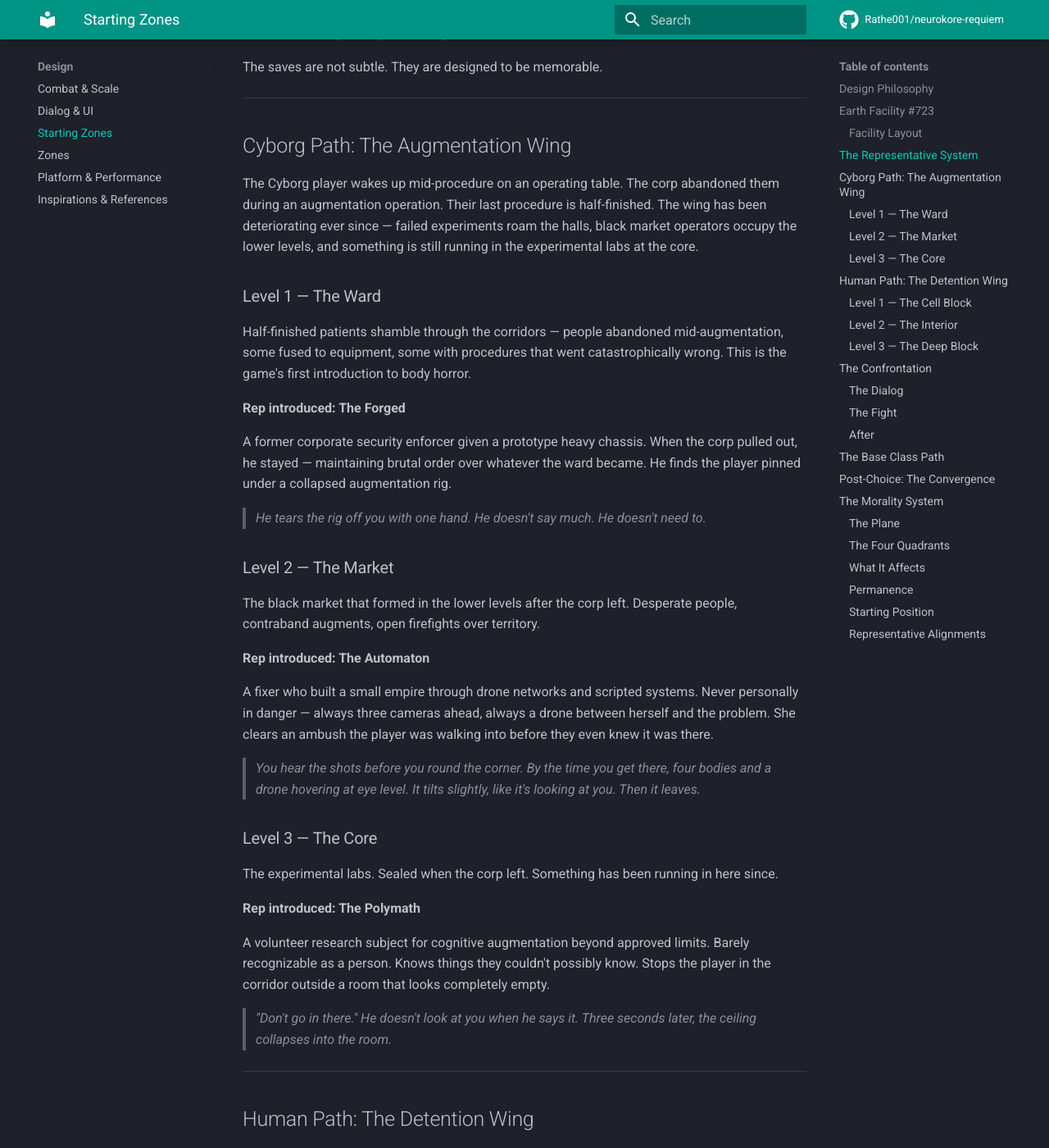
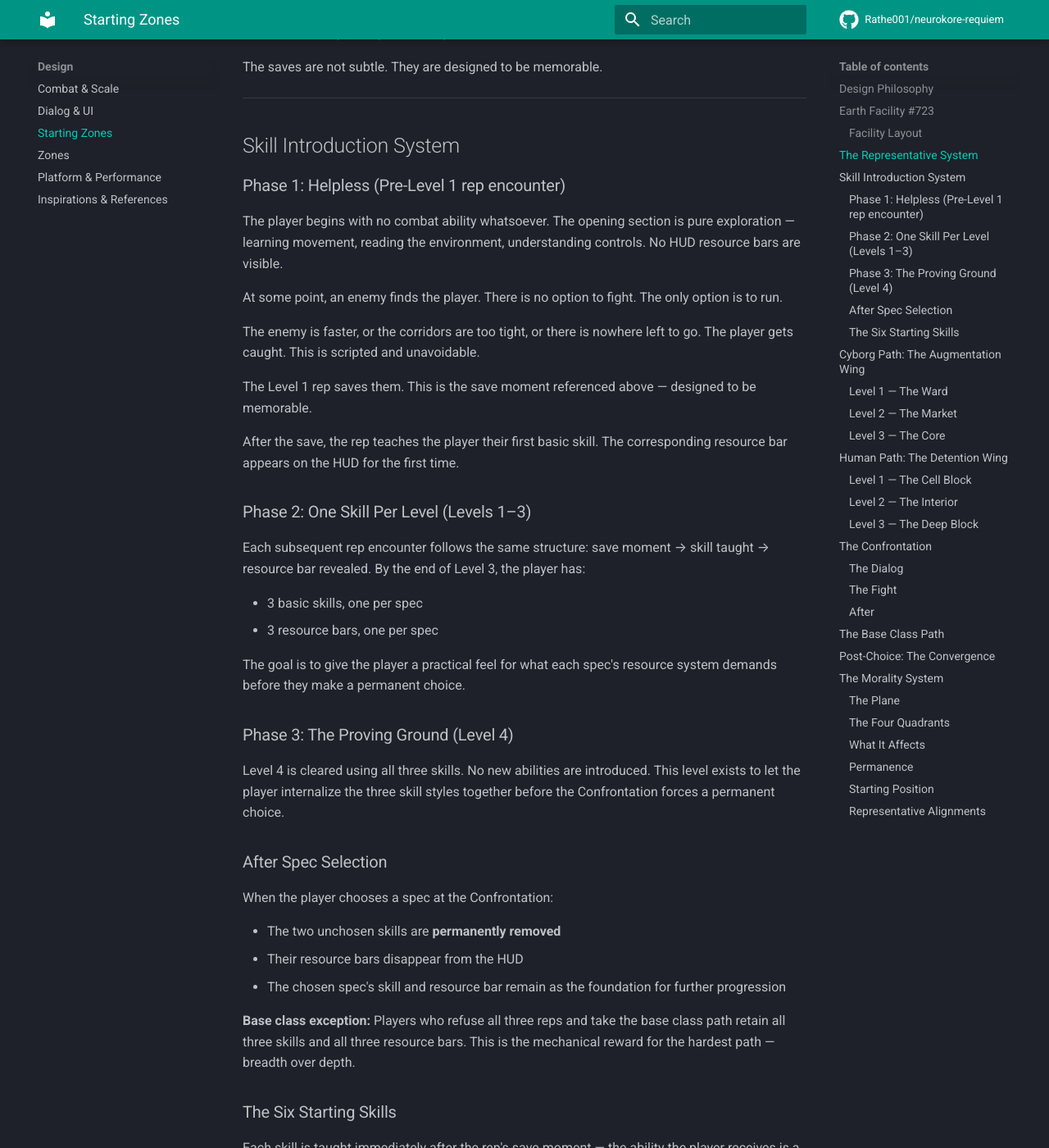
Before and after one commit to Rathe001/neurokore-requiem, an MkDocs documentation site: the page built from docs/design/starting-zones.md, in a window 1280 px wide and 1400 px high, scrolled down 1522 px. Shown: the whole window at 82% size. Built offline with MkDocs 1.6.1 and Material for MkDocs 9.7.7, drawn with Linux system fonts in a browser that asks for light colours; comment, search, counter and statistics services are not loaded; some of the changed text lies outside the part shown.

Commit message:
Add skill introduction system and starting skills to starting zones doc
Co-Authored-By: Claude Sonnet 4.6 <noreply@anthropic.com>

```diff
--- a/docs/design/starting-zones.md
+++ b/docs/design/starting-zones.md
@@ -46,6 +46,65 @@ This creates two things:
 2. **Betrayal** — choosing one rep means fighting and killing the other two. They saved you. You know exactly what you're doing.
 
 The saves are not subtle. They are designed to be memorable.
+
+---
+
+## Skill Introduction System
+
+### Phase 1: Helpless (Pre-Level 1 rep encounter)
+
+The player begins with no combat ability whatsoever. The opening section is pure exploration — learning movement, reading the environment, understanding controls. No HUD resource bars are visible.
+
+At some point, an enemy finds the player. There is no option to fight. The only option is to run.
+
+The enemy is faster, or the corridors are too tight, or there is nowhere left to go. The player gets caught. This is scripted and unavoidable.
+
+The Level 1 rep saves them. This is the save moment referenced above — designed to be memorable.
+
+After the save, the rep teaches the player their first basic skill. The corresponding resource bar appears on the HUD for the first time.
+
+### Phase 2: One Skill Per Level (Levels 1–3)
+
+Each subsequent rep encounter follows the same structure: save moment → skill taught → resource bar revealed. By the end of Level 3, the player has:
+
+- 3 basic skills, one per spec
+- 3 resource bars, one per spec
+
+The goal is to give the player a practical feel for what each spec's resource system demands before they make a permanent choice.
+
+### Phase 3: The Proving Ground (Level 4)
+
+Level 4 is cleared using all three skills. No new abilities are introduced. This level exists to let the player internalize the three skill styles together before the Confrontation forces a permanent choice.
+
+### After Spec Selection
+
+When the player chooses a spec at the Confrontation:
+
+- The two unchosen skills are **permanently removed**
+- Their resource bars disappear from the HUD
+- The chosen spec's skill and resource bar remain as the foundation for further progression
+
+**Base class exception:** Players who refuse all three reps and take the base class path retain all three skills and all three resource bars. This is the mechanical reward for the hardest path — breadth over depth.
+
+### The Six Starting Skills
+
+Each skill is taught immediately after the rep's save moment — the ability the player receives is a direct reflection of what they just witnessed.
+
+**Cyborg**
+
+| Spec | Skill | Description | Resource |
+|---|---|---|---|
+| Forged | **Buzzsaw** | Melee arc attack. Deals slicing damage and applies a bleed DoT. | Power Grid |
+| Automaton | **Autoturret** | Toggle. A turret forms on the player's shoulder and auto-attacks nearby enemies for small/medium piercing damage. Consumes 90% of Bandwidth while active — the drain is intentional, so the player immediately understands what the resource does. | Bandwidth |
+| Polymath | **DDoS** | Large single-target damage. Deals bonus damage vs. mechanical enemies. | Memory + CPU |
+
+**Human**
+
+| Spec | Skill | Description | Resource |
+|---|---|---|---|
+| Survivalist | **IED** | Scavenge nearby corpses or destructibles to craft an improvised grenade dealing medium AoE damage. Damage type is determined by what was scavenged. | Adrenaline |
+| Gentleman / Lady | **Malice** | Attack with the equipped weapon for bonus damage. Each consecutive hit deals additional damage on top of the last. | Composure |
+| Enculted | **Blaspheme** | Curse a target. Flesh-based enemies take increased damage and deal reduced damage for the curse's duration. | Sanity |
 
 ---
 
```
